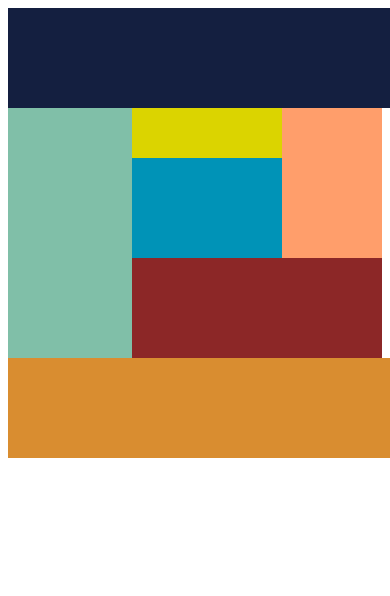
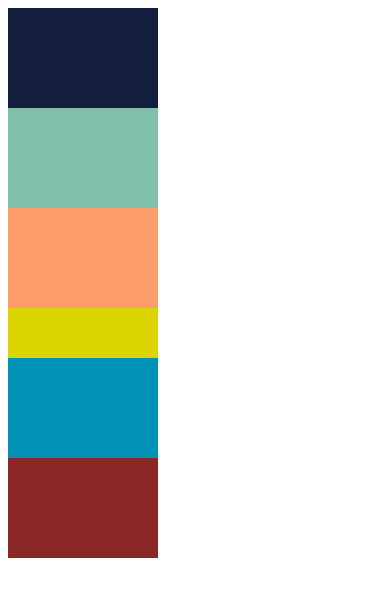
Before and after one commit to ukimk22/curriculum, a plain HTML site: page 1-1/index.html in a window 390 px wide. Drawn offline with Linux system fonts and the light colour scheme.

Commit message:
２章チャレンジ問題

```diff
--- a/1-1/css/smartstyle.css
+++ b/1-1/css/smartstyle.css
@@ -1,3 +1,49 @@
 @media screen and (max-width: 479px) {
 
+    .header {
+        width: 150px;
+    }
+
+
+.main {
+    display: flex;
+    flex-direction: column;
 }
+
+    .leftmidori {
+        width: 150px;
+        height: 100px;
+    }
+
+    .mannakanoue {
+        display: flex;
+        flex-direction: column;
+    }
+
+    .right {
+        width: 150px;
+    }
+
+    .mannaka {
+        width: 150px;
+    }
+
+    .kiiro {
+        width: 150px;
+    }
+    .ao {
+        width: 150px;
+    }
+    .orenji {
+        width: 150px;
+        height: 100px;
+        order: -2;
+    }
+    .chairo {
+        width: 150px;
+    }
+    .footer {
+        width: 150px;
+    }
+
+}
--- a/1-1/css/tabletstyle.css
+++ b/1-1/css/tabletstyle.css
@@ -1,3 +1,37 @@
 @media screen and (max-width: 767px) {
 
+    .header {
+        width: 300px;
+    }
+
+
+    .leftmidori {
+        width: 100px;
+    }
+
+    .right {
+        width: 200px;
+    }
+
+    .mannaka {
+        width: 125px;
+    }
+
+    .kiiro {
+        width: 125px;
+    }
+    .ao {
+        width: 125px;
+    }
+    .orenji {
+        width: 75px;
+    }
+    .chairo {
+        width: 200px;
+    }
+    .footer {
+        width: 300px;
+    }
+
 }
+}
```
